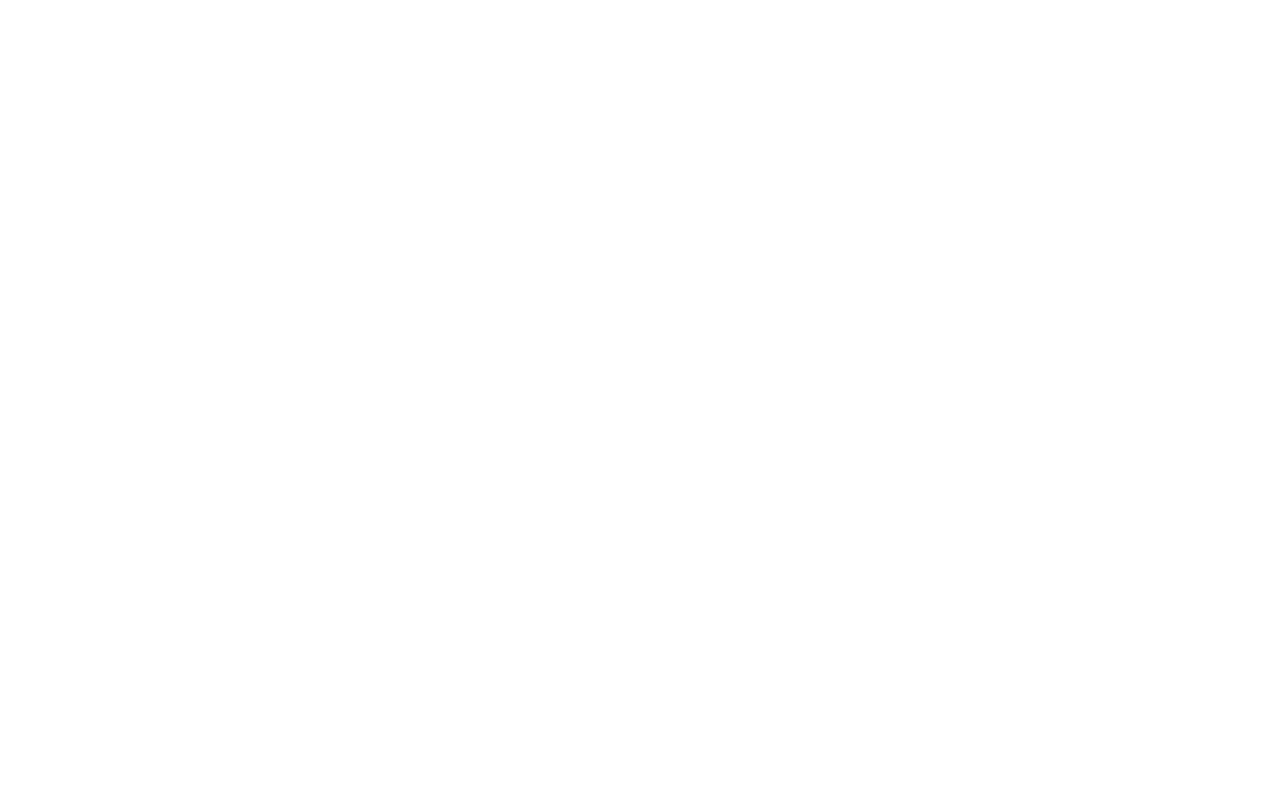
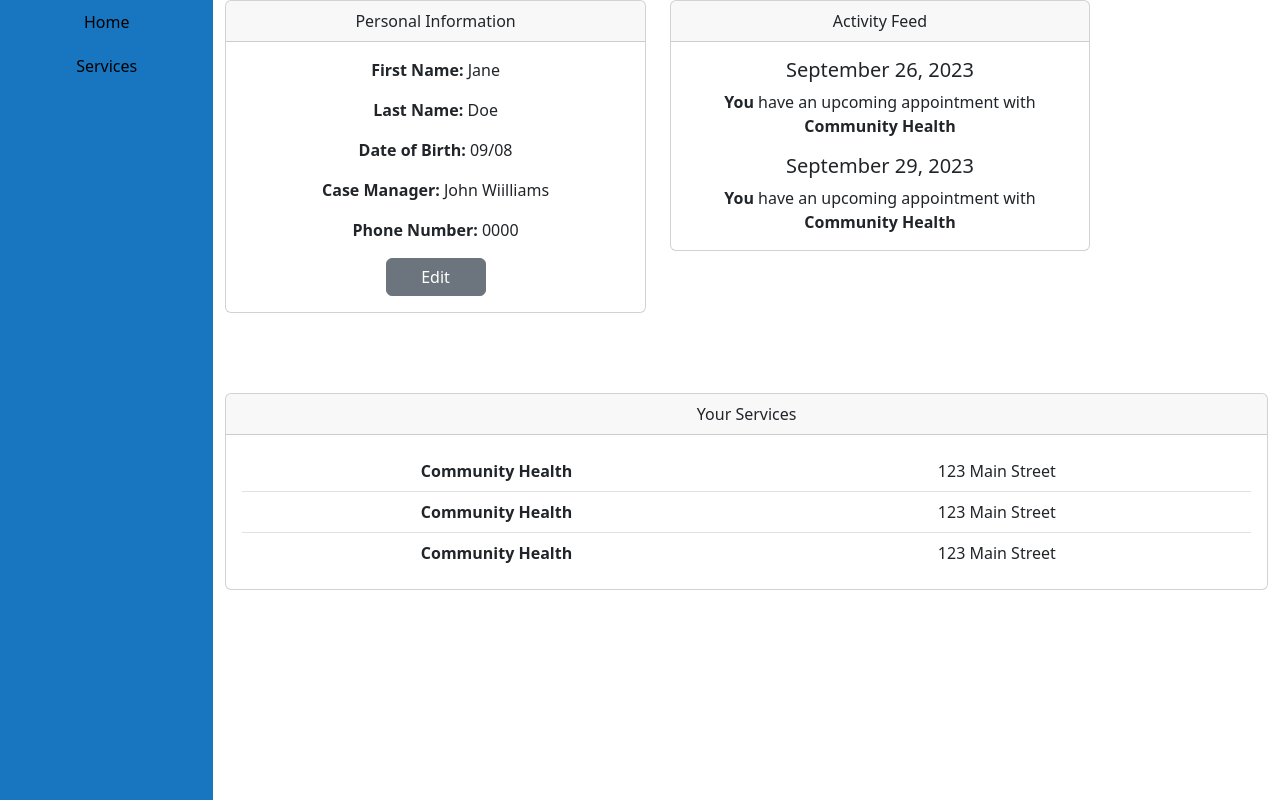
Before and after one commit to rosspulliam/hackathongo-sbcollab, a React (Create React App) app in the folder hackathon-ui/: page /dashboard in a window 1280 px wide. Before the commit this address had no page. Built offline with nearby package versions, Linux system fonts and the light colour scheme; no server answers.

Commit message:
added Zane's changes

```diff
--- a/hackathon-ui/src/App.js
+++ b/hackathon-ui/src/App.js
@@ -6,6 +6,7 @@ import { BrowserRouter as Router, Route, Routes } from "react-router-dom";
 import Landing from "./components/Landing/Landing";
 import Login from "./components/Login/Login";
 import Signup from "./components/Signup/Signup";
+import UserDashboard from "./user/UserDashboard/UserDashboard";
 
 function App() {
   return (
@@ -15,6 +16,8 @@ function App() {
           <Route path='/' element={<Landing />} />
           <Route path='/login' element={<Login />} />
           <Route path="/signup" element={<Signup/>}/>
+          <Route path="/user" element={<UserDashboard/>}/>
+          <Route path="/dashboard" element={<UserDashboard/>}/>
         </Routes>
       </Router>
     </div>
```
